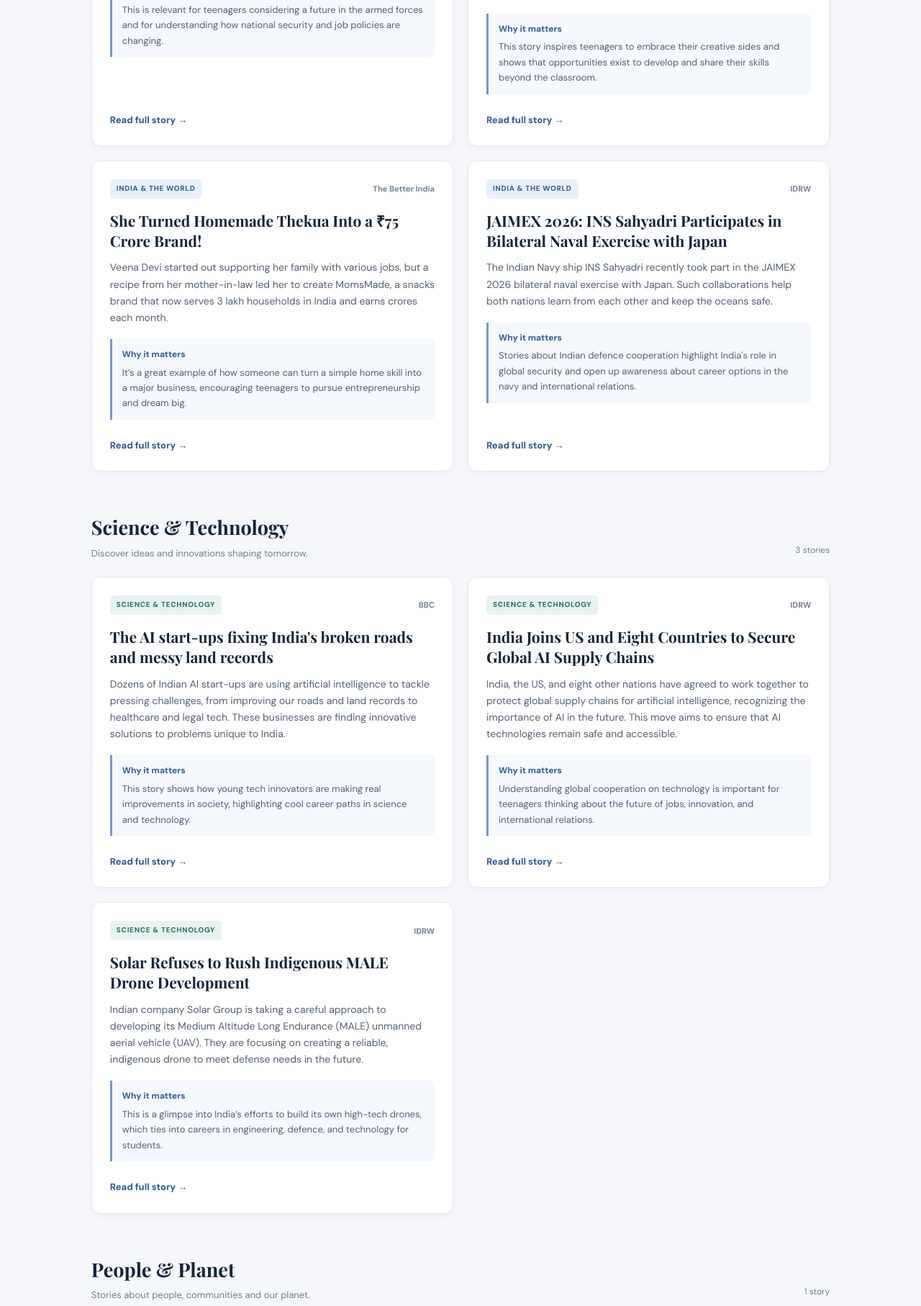
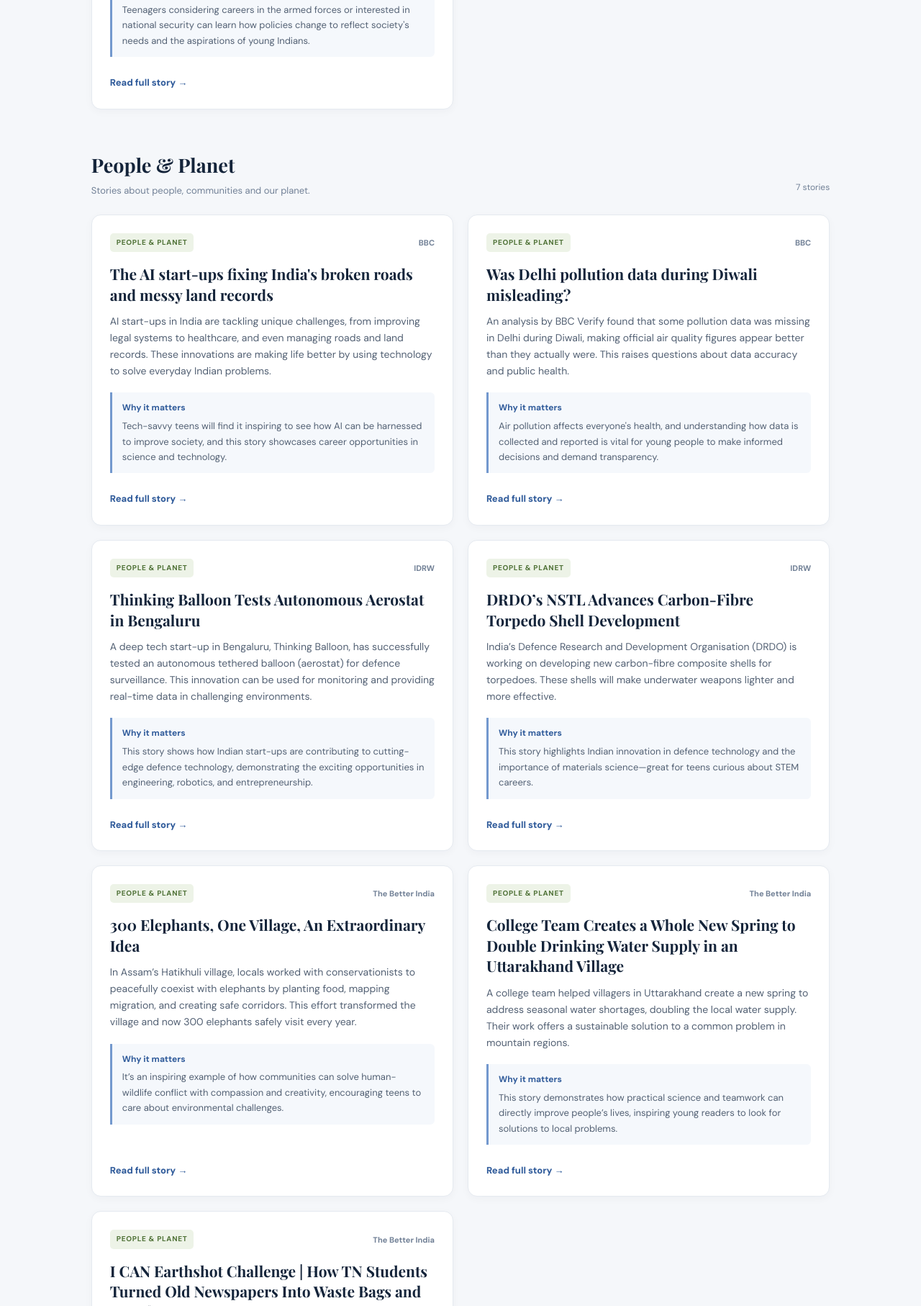
Before and after one commit to ashishdabhikar/TeenNews, a plain HTML site: page index.html in a window 1280 px wide. Shown: the part 986-2800 px from the top of the page at 72% size. Drawn offline with nearby package versions, Linux system fonts and the light colour scheme.

Commit message:
Update  newspaper

```diff
--- a/index.html
+++ b/index.html
@@ -369,7 +369,7 @@
           <p>Understand the events shaping our world.</p>
         </div>
         <span class="section-count">
-          4 stories
+          1 story
         </span>
       </div>
 
@@ -388,233 +388,19 @@
       <h2>Is India rethinking its short-term military recruitment scheme?</h2>
 
       <p class="description">
-        India has updated its military recruitment policy, allowing young recruits to have longer stints in service and providing more chances for a permanent military career. This marks a significant change in a policy that affects a large number of the country&#039;s youth.
+        India&#039;s government is making changes to its military recruitment policy, giving young recruits longer stints and more chances to serve permanently. This comes after feedback about the original short-term program.
       </p>
 
 
             <div class="why-matters">
               <strong>Why it matters</strong>
-              <p>This is relevant for teenagers considering a future in the armed forces and for understanding how national security and job policies are changing.</p>
+              <p>Teenagers considering careers in the armed forces or interested in national security can learn how policies change to reflect society&#039;s needs and the aspirations of young Indians.</p>
             </div>
 
 
       <a
         class="read-link"
         href="https://www.bbc.co.uk/news/articles/c8ly0yr7wv1no?at_medium=RSS&amp;at_campaign=rss"
-        target="_blank"
-        rel="noopener noreferrer"
-      >
-        Read full story →
-      </a>
-    </article>
-
-    <article class="article-card">
-      <div class="card-top">
-        <span class="category-tag india">
-          India &amp; The World
-        </span>
-        <span class="source-name">
-          The Better India
-        </span>
-      </div>
-
-      <h2>‘I Thought I Was Bad at Art’: How a Museum Is Changing the Way Children See Their Creativity</h2>
-
-      <p class="description">
-        An 18-year-old student discovered new confidence after showcasing his art at the Children’s Art Museum of India (CAMI), which offers young people a platform to display their creative work. The museum helps kids and teens gain recognition and believe in their artistic talents.
-      </p>
-
-
-            <div class="why-matters">
-              <strong>Why it matters</strong>
-              <p>This story inspires teenagers to embrace their creative sides and shows that opportunities exist to develop and share their skills beyond the classroom.</p>
-            </div>
-
-
-      <a
-        class="read-link"
-        href="https://thebetterindia.com/young-achievers/children-art-museum-india-young-artists-teen-founders-supporting-creativity-12817689"
-        target="_blank"
-        rel="noopener noreferrer"
-      >
-        Read full story →
-      </a>
-    </article>
-
-    <article class="article-card">
-      <div class="card-top">
-        <span class="category-tag india">
-          India &amp; The World
-        </span>
-        <span class="source-name">
-          The Better India
-        </span>
-      </div>
-
-      <h2>She Turned Homemade Thekua Into a ₹75 Crore Brand!</h2>
-
-      <p class="description">
-        Veena Devi started out supporting her family with various jobs, but a recipe from her mother-in-law led her to create MomsMade, a snacks brand that now serves 3 lakh households in India and earns crores each month.
-      </p>
-
-
-            <div class="why-matters">
-              <strong>Why it matters</strong>
-              <p>It’s a great example of how someone can turn a simple home skill into a major business, encouraging teenagers to pursue entrepreneurship and dream big.</p>
-            </div>
-
-
-      <a
-        class="read-link"
-        href="https://thebetterindia.com/videos/food/she-turned-homemade-thekua-into-a-75-crore-brand-12818084"
-        target="_blank"
-        rel="noopener noreferrer"
-      >
-        Read full story →
-      </a>
-    </article>
-
-    <article class="article-card">
-      <div class="card-top">
-        <span class="category-tag india">
-          India &amp; The World
-        </span>
-        <span class="source-name">
-          IDRW
-        </span>
-      </div>
-
-      <h2>JAIMEX 2026: INS Sahyadri Participates in Bilateral Naval Exercise with Japan</h2>
-
-      <p class="description">
-        The Indian Navy ship INS Sahyadri recently took part in the JAIMEX 2026 bilateral naval exercise with Japan. Such collaborations help both nations learn from each other and keep the oceans safe.
-      </p>
-
-
-            <div class="why-matters">
-              <strong>Why it matters</strong>
-              <p>Stories about Indian defence cooperation highlight India&#039;s role in global security and open up awareness about career options in the navy and international relations.</p>
-            </div>
-
-
-      <a
-        class="read-link"
-        href="https://idrw.org/jaimex-2026-ins-sahyadri-participates-in-bilateral-naval-exercise-with-japan/"
-        target="_blank"
-        rel="noopener noreferrer"
-      >
-        Read full story →
-      </a>
-    </article>
-
-      </div>
-    </section>
-
-    <section class="news-section" id="technology">
-      <div class="section-heading">
-        <div>
-          <h2>Science & Technology</h2>
-          <p>Discover ideas and innovations shaping tomorrow.</p>
-        </div>
-        <span class="section-count">
-          3 stories
-        </span>
-      </div>
-
-      <div class="article-grid">
-
-    <article class="article-card">
-      <div class="card-top">
-        <span class="category-tag technology">
-          Science &amp; Technology
-        </span>
-        <span class="source-name">
-          BBC
-        </span>
-      </div>
-
-      <h2>The AI start-ups fixing India&#039;s broken roads and messy land records</h2>
-
-      <p class="description">
-        Dozens of Indian AI start-ups are using artificial intelligence to tackle pressing challenges, from improving our roads and land records to healthcare and legal tech. These businesses are finding innovative solutions to problems unique to India.
-      </p>
-
-
-            <div class="why-matters">
-              <strong>Why it matters</strong>
-              <p>This story shows how young tech innovators are making real improvements in society, highlighting cool career paths in science and technology.</p>
-            </div>
-
-
-      <a
-        class="read-link"
-        href="https://www.bbc.co.uk/news/articles/c820vnln2lzpo?at_medium=RSS&amp;at_campaign=rss"
-        target="_blank"
-        rel="noopener noreferrer"
-      >
-        Read full story →
-      </a>
-    </article>
-
-    <article class="article-card">
-      <div class="card-top">
-        <span class="category-tag technology">
-          Science &amp; Technology
-        </span>
-        <span class="source-name">
-          IDRW
-        </span>
-      </div>
-
-      <h2>India Joins US and Eight Countries to Secure Global AI Supply Chains</h2>
-
-      <p class="description">
-        India, the US, and eight other nations have agreed to work together to protect global supply chains for artificial intelligence, recognizing the importance of AI in the future. This move aims to ensure that AI technologies remain safe and accessible.
-      </p>
-
-
-            <div class="why-matters">
-              <strong>Why it matters</strong>
-              <p>Understanding global cooperation on technology is important for teenagers thinking about the future of jobs, innovation, and international relations.</p>
-            </div>
-
-
-      <a
-        class="read-link"
-        href="https://idrw.org/india-joins-us-and-eight-countries-to-secure-global-ai-supply-chains/"
-        target="_blank"
-        rel="noopener noreferrer"
-      >
-        Read full story →
-      </a>
-    </article>
-
-    <article class="article-card">
-      <div class="card-top">
-        <span class="category-tag technology">
-          Science &amp; Technology
-        </span>
-        <span class="source-name">
-          IDRW
-        </span>
-      </div>
-
-      <h2>Solar Refuses to Rush Indigenous MALE Drone Development</h2>
-
-      <p class="description">
-        Indian company Solar Group is taking a careful approach to developing its Medium Altitude Long Endurance (MALE) unmanned aerial vehicle (UAV). They are focusing on creating a reliable, indigenous drone to meet defense needs in the future.
-      </p>
-
-
-            <div class="why-matters">
-              <strong>Why it matters</strong>
-              <p>This is a glimpse into India’s efforts to build its own high-tech drones, which ties into careers in engineering, defence, and technology for students.</p>
-            </div>
-
-
-      <a
-        class="read-link"
-        href="https://idrw.org/solar-group-indigenous-male-uav-development-manish-nuwal/"
         target="_blank"
         rel="noopener noreferrer"
       >
@@ -632,7 +418,7 @@
           <p>Stories about people, communities and our planet.</p>
         </div>
         <span class="section-count">
-          1 story
+          7 stories
         </span>
       </div>
 
@@ -644,26 +430,224 @@
           People &amp; Planet
         </span>
         <span class="source-name">
-          The Better India
+          BBC
         </span>
       </div>
 
-      <h2>Once An Earthshot Awards Winner, This Indian Startup Is Turning Stubble Into Biochar</h2>
+      <h2>The AI start-ups fixing India&#039;s broken roads and messy land records</h2>
 
       <p class="description">
-        Takachar, a climate-tech startup, is helping address air pollution by turning harmful crop residue (stubble) into useful biochar instead of burning it. Their portable technology helps reduce pollution, especially in northern India.
+        AI start-ups in India are tackling unique challenges, from improving legal systems to healthcare, and even managing roads and land records. These innovations are making life better by using technology to solve everyday Indian problems.
       </p>
 
 
             <div class="why-matters">
               <strong>Why it matters</strong>
-              <p>The story shows how young innovators are solving environmental problems, offering inspiration for those interested in science and sustainability.</p>
+              <p>Tech-savvy teens will find it inspiring to see how AI can be harnessed to improve society, and this story showcases career opportunities in science and technology.</p>
             </div>
 
 
       <a
         class="read-link"
-        href="https://thebetterindia.com/conservation/nature/takachar-stubble-burning-biochar-earthshot-prize-12816727"
+        href="https://www.bbc.co.uk/news/articles/c820vnln2lzpo?at_medium=RSS&amp;at_campaign=rss"
+        target="_blank"
+        rel="noopener noreferrer"
+      >
+        Read full story →
+      </a>
+    </article>
+
+    <article class="article-card">
+      <div class="card-top">
+        <span class="category-tag planet">
+          People &amp; Planet
+        </span>
+        <span class="source-name">
+          BBC
+        </span>
+      </div>
+
+      <h2>Was Delhi pollution data during Diwali misleading?</h2>
+
+      <p class="description">
+        An analysis by BBC Verify found that some pollution data was missing in Delhi during Diwali, making official air quality figures appear better than they actually were. This raises questions about data accuracy and public health.
+      </p>
+
+
+            <div class="why-matters">
+              <strong>Why it matters</strong>
+              <p>Air pollution affects everyone&#039;s health, and understanding how data is collected and reported is vital for young people to make informed decisions and demand transparency.</p>
+            </div>
+
+
+      <a
+        class="read-link"
+        href="https://www.bbc.co.uk/news/articles/c30rkwpxdx50o?at_medium=RSS&amp;at_campaign=rss"
+        target="_blank"
+        rel="noopener noreferrer"
+      >
+        Read full story →
+      </a>
+    </article>
+
+    <article class="article-card">
+      <div class="card-top">
+        <span class="category-tag planet">
+          People &amp; Planet
+        </span>
+        <span class="source-name">
+          IDRW
+        </span>
+      </div>
+
+      <h2>Thinking Balloon Tests Autonomous Aerostat in Bengaluru</h2>
+
+      <p class="description">
+        A deep tech start-up in Bengaluru, Thinking Balloon, has successfully tested an autonomous tethered balloon (aerostat) for defence surveillance. This innovation can be used for monitoring and providing real-time data in challenging environments.
+      </p>
+
+
+            <div class="why-matters">
+              <strong>Why it matters</strong>
+              <p>This story shows how Indian start-ups are contributing to cutting-edge defence technology, demonstrating the exciting opportunities in engineering, robotics, and entrepreneurship.</p>
+            </div>
+
+
+      <a
+        class="read-link"
+        href="https://idrw.org/thinking-balloon-autonomous-aerostat-defence-surveillance/"
+        target="_blank"
+        rel="noopener noreferrer"
+      >
+        Read full story →
+      </a>
+    </article>
+
+    <article class="article-card">
+      <div class="card-top">
+        <span class="category-tag planet">
+          People &amp; Planet
+        </span>
+        <span class="source-name">
+          IDRW
+        </span>
+      </div>
+
+      <h2>DRDO’s NSTL Advances Carbon-Fibre Torpedo Shell Development</h2>
+
+      <p class="description">
+        India’s Defence Research and Development Organisation (DRDO) is working on developing new carbon-fibre composite shells for torpedoes. These shells will make underwater weapons lighter and more effective.
+      </p>
+
+
+            <div class="why-matters">
+              <strong>Why it matters</strong>
+              <p>This story highlights Indian innovation in defence technology and the importance of materials science—great for teens curious about STEM careers.</p>
+            </div>
+
+
+      <a
+        class="read-link"
+        href="https://idrw.org/nstl-composite-shell-4-tender-drdo-torpedo/"
+        target="_blank"
+        rel="noopener noreferrer"
+      >
+        Read full story →
+      </a>
+    </article>
+
+    <article class="article-card">
+      <div class="card-top">
+        <span class="category-tag planet">
+          People &amp; Planet
+        </span>
+        <span class="source-name">
+          The Better India
+        </span>
+      </div>
+
+      <h2>300 Elephants, One Village, An Extraordinary Idea</h2>
+
+      <p class="description">
+        In Assam’s Hatikhuli village, locals worked with conservationists to peacefully coexist with elephants by planting food, mapping migration, and creating safe corridors. This effort transformed the village and now 300 elephants safely visit every year.
+      </p>
+
+
+            <div class="why-matters">
+              <strong>Why it matters</strong>
+              <p>It’s an inspiring example of how communities can solve human-wildlife conflict with compassion and creativity, encouraging teens to care about environmental challenges.</p>
+            </div>
+
+
+      <a
+        class="read-link"
+        href="https://thebetterindia.com/videos/tourism/300-elephants-one-village-an-extraordinary-idea-12832348"
+        target="_blank"
+        rel="noopener noreferrer"
+      >
+        Read full story →
+      </a>
+    </article>
+
+    <article class="article-card">
+      <div class="card-top">
+        <span class="category-tag planet">
+          People &amp; Planet
+        </span>
+        <span class="source-name">
+          The Better India
+        </span>
+      </div>
+
+      <h2>College Team Creates a Whole New Spring to Double Drinking Water Supply in an Uttarakhand Village</h2>
+
+      <p class="description">
+        A college team helped villagers in Uttarakhand create a new spring to address seasonal water shortages, doubling the local water supply. Their work offers a sustainable solution to a common problem in mountain regions.
+      </p>
+
+
+            <div class="why-matters">
+              <strong>Why it matters</strong>
+              <p>This story demonstrates how practical science and teamwork can directly improve people’s lives, inspiring young readers to look for solutions to local problems.</p>
+            </div>
+
+
+      <a
+        class="read-link"
+        href="https://thebetterindia.com/conservation/nature/iit-roorkee-new-spring-doubles-drinking-water-uttarakhand-village-12827613"
+        target="_blank"
+        rel="noopener noreferrer"
+      >
+        Read full story →
+      </a>
+    </article>
+
+    <article class="article-card">
+      <div class="card-top">
+        <span class="category-tag planet">
+          People &amp; Planet
+        </span>
+        <span class="source-name">
+          The Better India
+        </span>
+      </div>
+
+      <h2>I CAN Earthshot Challenge | How TN Students Turned Old Newspapers Into Waste Bags and Won $2,000</h2>
+
+      <p class="description">
+        School students in Tamil Nadu won the &#039;Build a Waste-Free World&#039; category at the I CAN Earthshot Challenge by creating eco-friendly waste bags from old newspapers. Their innovation answered environmental and waste management issues.
+      </p>
+
+
+            <div class="why-matters">
+              <strong>Why it matters</strong>
+              <p>Teenagers will be inspired by how students, just like them, can create award-winning solutions that address real-world environmental problems.</p>
+            </div>
+
+
+      <a
+        class="read-link"
+        href="https://thebetterindia.com/changemakers/tamil-nadu-school-students-decom-possible-childrens-earthshot-prize-12826578"
         target="_blank"
         rel="noopener noreferrer"
       >
@@ -678,7 +662,7 @@
 
   <footer class="site-footer">
     <div class="brand">Teen<span>News</span></div>
-    <p>Curated stories from BBC · The Better India · IDRW.</p>
+    <p>Curated stories from BBC · IDRW · The Better India.</p>
     <p>Stay curious. Keep learning.</p>
   </footer>
 
```
